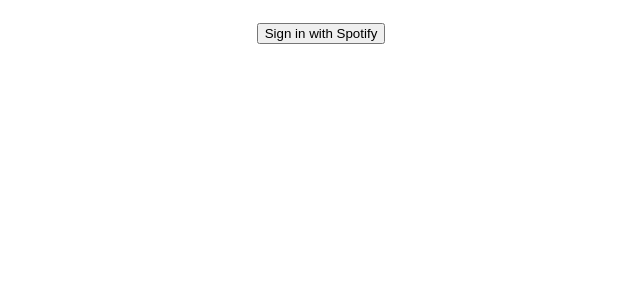
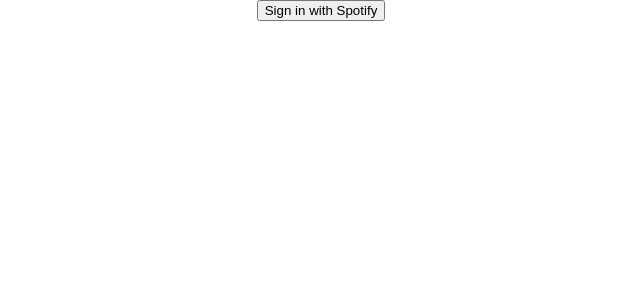
Before and after one commit to demrich/reactSpotifyPlaylist, a React (Create React App) app: page / in a window 1280 px wide. Shown: the top 300 px of the page, without its empty margins (319-959 px from the left). Built offline with nearby package versions, Linux system fonts and the light colour scheme.

Commit message:
few updates to prior commit

```diff
--- a/src/App.js
+++ b/src/App.js
@@ -119,9 +119,6 @@
       })
      })
     )
-
-
-
 };
 
   render() {
@@ -145,8 +142,11 @@
             { /* maps out playlist */ }
             {playlistsToRender.map((playlist) =>
             <PlayList key={playlist.id} playlist={playlist} />)}
-          </div> : <h1 className="App-title"><button onClick={ ()=> window.location = 'http://localhost:8888/login' }>Sign in with Spotify</button></h1>
-
+          </div> : <button onClick={()=> {
+            window.location = window.location.href.includes('localhost')
+            ? 'http://localhost:8888/login'
+            : 'https://react-spotify-playlist.herokuapp.com/login'}
+            }>Sign in with Spotify</button>
       }
       </div>
     );
```
